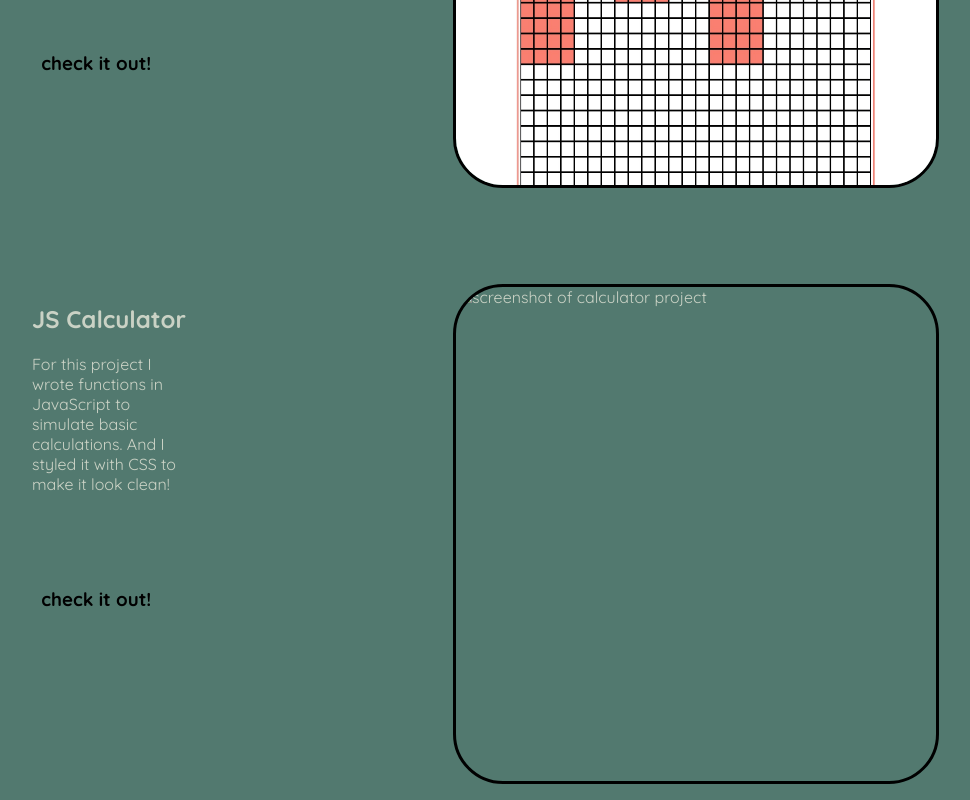
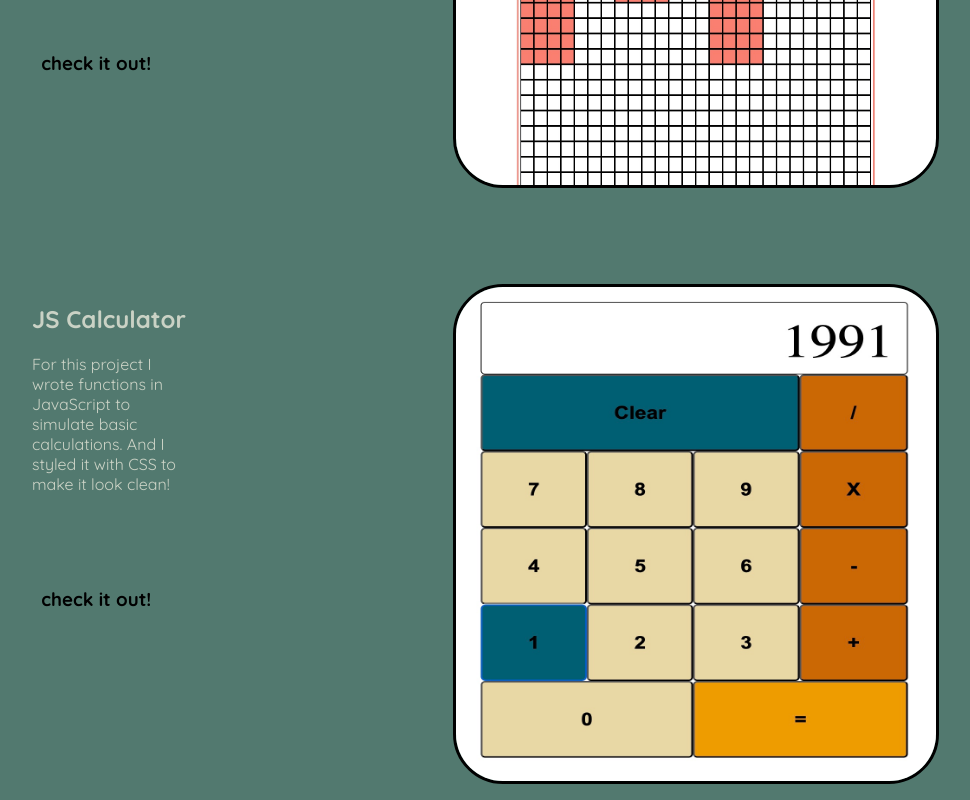
Before and after one commit to Matt-Macari/portfolioPage, a plain HTML site: page index.html in a window 1280 px wide. Shown: the part 1881-2681 px from the top of the page, without its empty margins (40-1010 px from the left). Drawn offline with Linux system fonts and the light colour scheme; the site is published under a folder, as on GitHub Pages, so addresses that start at the root find nothing.

Commit message:
corrected image file path, changed github link

```diff
--- a/index.html
+++ b/index.html
@@ -77,7 +77,7 @@
 
         </div>
 
-        <img class="project-pic" src="/images/calclator.jpg" alt="screenshot of calculator project">
+        <img class="project-pic" src="images/calclator.jpg" alt="screenshot of calculator project">
     </div>
 
 
```
Also changed, not shown: html/contact.html (+1 -1 lines).
